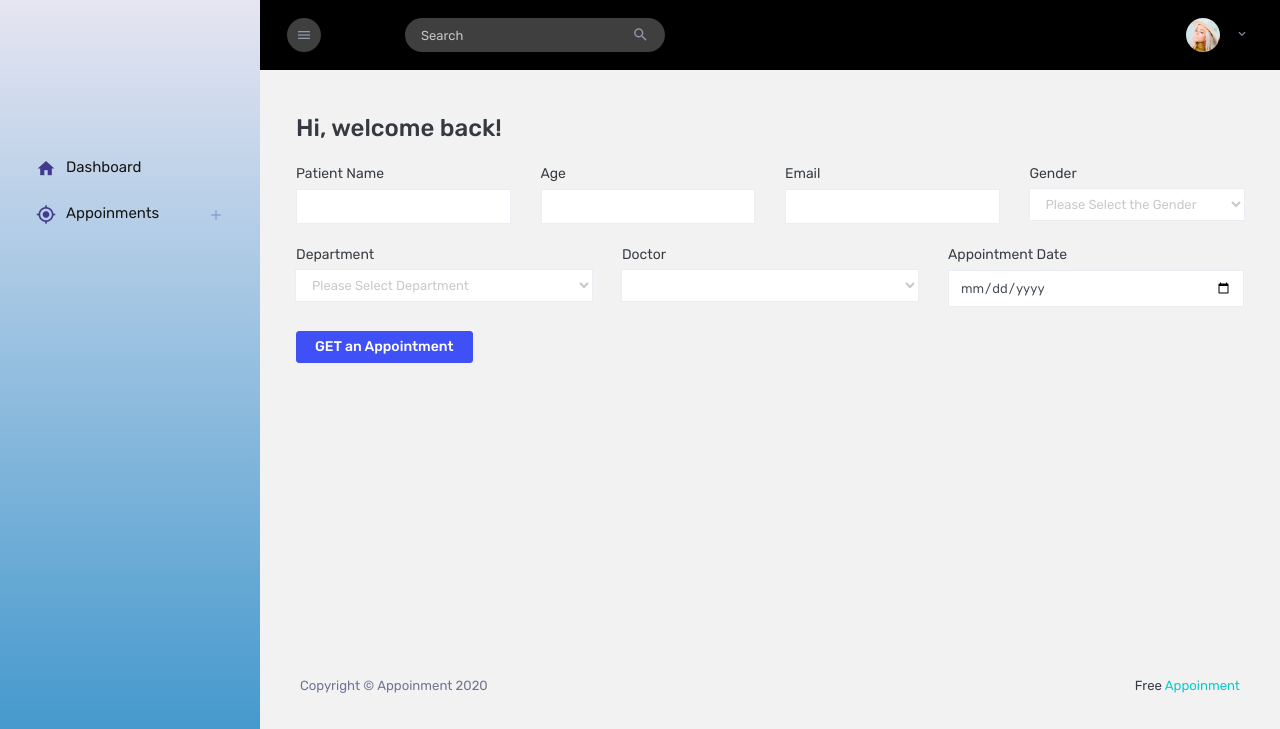
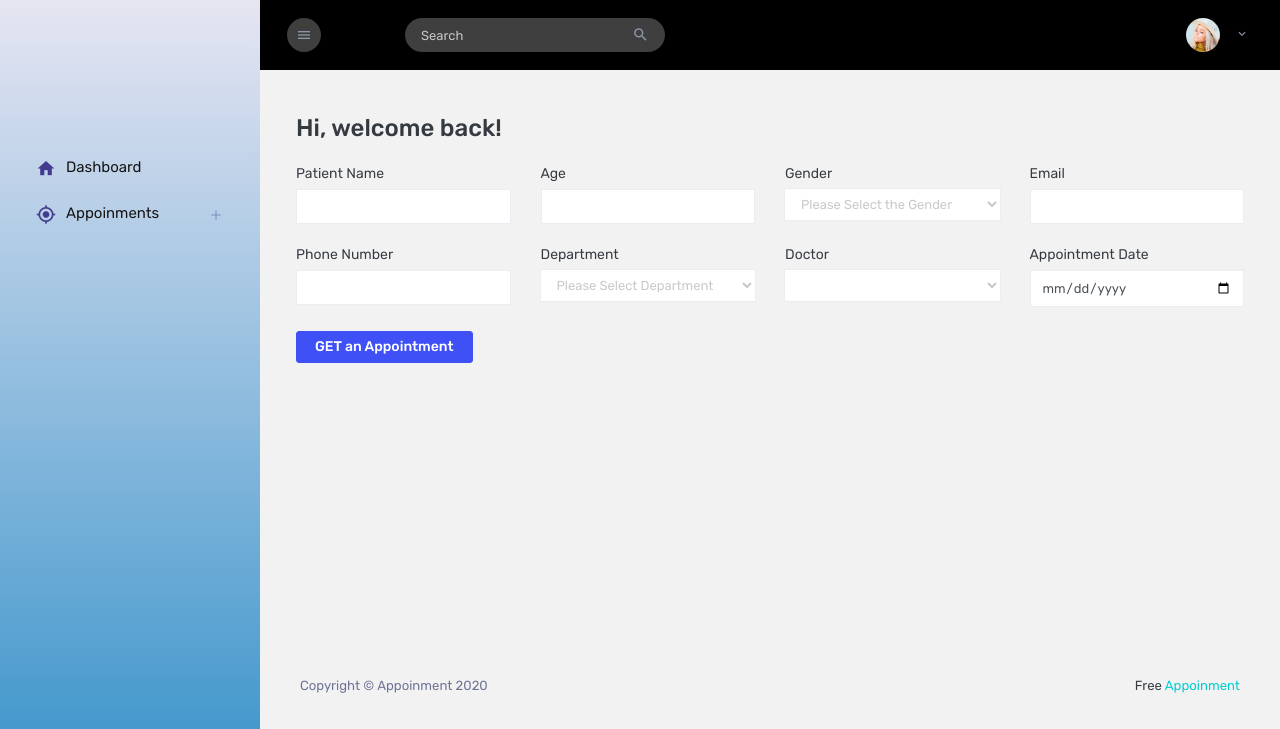
Before and after one commit to bdimomin/appointmentfull, a Django app: template templates/patient_dashboard/appointment.html in a window 1280 px wide. Shown: the top 729 px of the page. Run offline with Django 3.2, Linux system fonts and the light colour scheme; the template is opened without the code that fills it, so the values that code supplies are empty; some libraries are stand-ins or nearby versions.

Commit message:
sms added

```diff
--- a/appointment/models.py
+++ b/appointment/models.py
@@ -9,7 +9,7 @@ class Appointment(models.Model):
     patient_age = models.CharField(max_length=3)
     patient_email=models.EmailField(max_length=50)
     patient_gender= models.CharField(max_length=7)
-    phone_number = models.CharField(max_length=15)
+    phone_number = models.CharField(default=0, max_length=15)
     department_name = models.ForeignKey(Departments, on_delete=models.CASCADE,related_name="department_names",verbose_name="Department Name")
     doctor_name = models.ForeignKey(Doctor, on_delete=models.CASCADE,related_name="doctor_name",verbose_name="Doctor Name")
     appoinment_date = models.DateField(verbose_name='Appoinment Date', null=True)
--- a/templates/patient_dashboard/all_appointments.html
+++ b/templates/patient_dashboard/all_appointments.html
@@ -19,7 +19,9 @@
         <th scope="col">Serial Number</th>
         <th scope="col">Patient Name</th>
         <th scope="col">Age</th>
+        <th scope="col">Gender</th>
         <th scope="col">Email</th>
+        <th scope="col">Phone Number</th>
         <th scope="col">Date</th>
         <th scope="col">Doctor's Name</th>
         <th scope="col">Department</th>
@@ -32,6 +34,8 @@
         <th scope="row">{{appointment.serial_number}}</th>
         <td>{{appointment.patient_name}}</td>
         <td>{{appointment.patient_age}}</td>
+        <td>{{appointment.patient_gender}}</td>
+        <td>{{appointment.phone_number}}</td>
         <td>{{appointment.patient_email}} </td>
         <td>{{appointment.appoinment_date}}</td>
         <td>{{appointment.doctor_name}}</td>
--- a/templates/patient_dashboard/appointment.html
+++ b/templates/patient_dashboard/appointment.html
@@ -24,13 +24,6 @@
         </div>
         <div class="col-md-3">
           <div class="form-group">
-               <label for="email">Email</label>
-               <input type="email" class="form-control" name="patient_email">
-           </div>
-       </div>
-
-       <div class="col-md-3">
-        <div class="form-group">
             <label for="name">Gender</label>
             <select class="form-control" name="patient_gender">
               <option>Please Select the Gender</option>
@@ -39,12 +32,23 @@
             </select>
           </div>
         </div>
-
+        <div class="col-md-3">
+          <div class="form-group">
+            <label for="email">Email</label>
+            <input type="email" class="form-control" name="patient_email">
+          </div>
+        </div>
 
     </div>
 
     <div class="row">
-        <div class="col-md-4">
+      <div class="col-md-3">
+        <div class="form-group">
+          <label for="Phone">Phone Number</label>
+          <input type="number" class="form-control" name="phone_number">
+        </div>
+      </div>
+        <div class="col-md-3">
             <div class="form-group">
                <label for="name">Department</label>
                <select class="form-control" name="department_id" id="department_id">
@@ -57,7 +61,7 @@
               </select>
            </div>
        </div>
-        <div class="col-md-4">
+        <div class="col-md-3">
             <div class="form-group">
                <label for="name">Doctor</label>
                <select class="form-control" name="doctor_id" id="doctor_id">
@@ -67,7 +71,7 @@
            </div>
        </div>
 
-       <div class="col-md-4">
+       <div class="col-md-3">
         <div class="form-group">
             <label for="name">Appointment Date</label>
            <input type="date" class="form-control" name="date">
```
Also changed, not shown: appointment/send_sms.py (added, +15 -0 lines), appointment/views.py (+15 -4 lines), appointment/migrations/0002_appointment_phone_number.py (added). Lines whose indentation alone changed are shown as unchanged.
